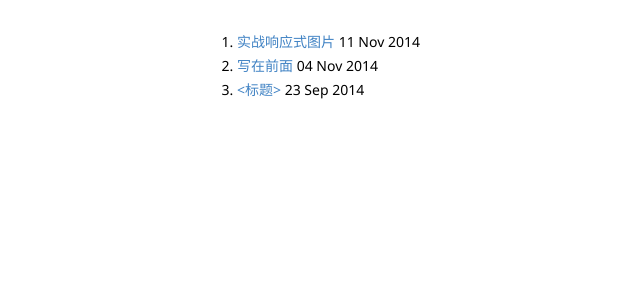
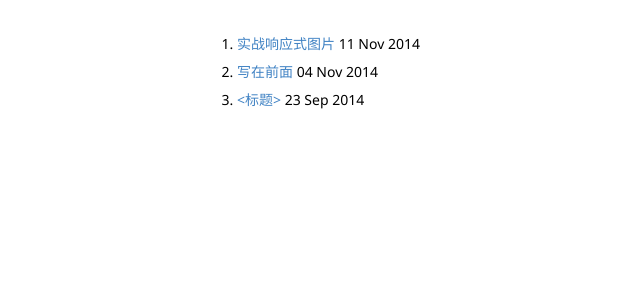
Before and after one commit to ecomfe/blog, a Jekyll site: the page built from index.html, in a window 1280 px wide. Shown: the top 300 px of the page, without its empty margins (6-646 px from the left). Built offline with Jekyll 4.4.1, drawn with Linux system fonts in a browser that asks for light colours; the list of posts is cut into pages by our own code.

Commit message:
add line-height

```diff
--- a/public/css/blog.css
+++ b/public/css/blog.css
@@ -6,7 +6,7 @@
 body {
   font-family: 'Avenir Next', 'Segoe UI', Helvetica, 'Lantinghei SC', 'Microsoft YaHei', sans-serif;
   font-size: 14px;
-  line-height: 1.7;
+  line-height: 2;
   padding-top: 10px;
   padding-bottom: 10px;
   background-color: white;
```
